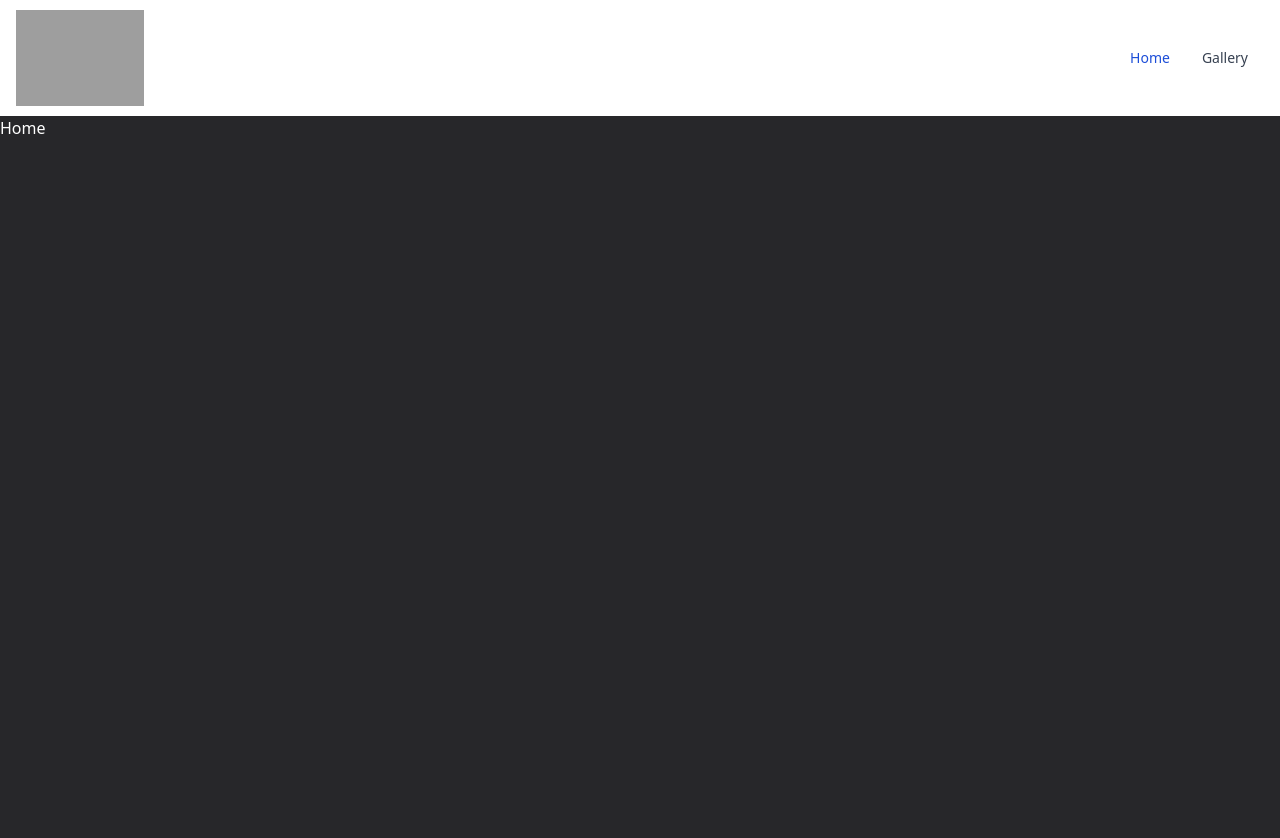
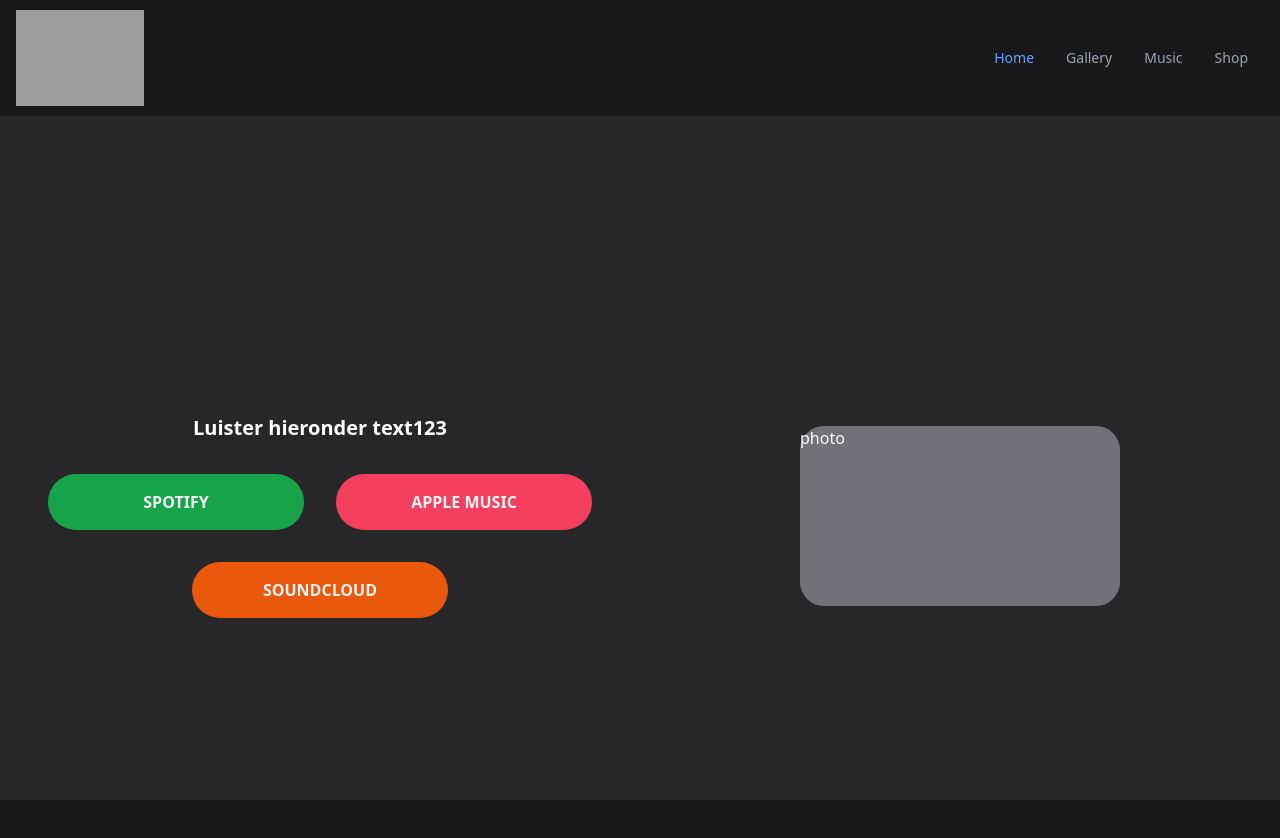
Before and after one commit to FUELIZED/FuelizedWebshopReact, a React (Vite) app: page / in a window 1280 px wide. Shown: the top 838 px of the page. Before the commit the page ends 800 px from the top, so only its background shows below. Built offline with nearby package versions, Linux system fonts and the light colour scheme; grey boxes are pictures that could not be loaded.

Commit message:
home page

```diff
--- a/src/App.css
+++ b/src/App.css
@@ -4,6 +4,10 @@
 
 * {
   color: white;
+}
+
+html {
+  scroll-behavior: smooth;
 }
 
 /* #root {
--- a/src/pages/Gallery.jsx
+++ b/src/pages/Gallery.jsx
@@ -3,7 +3,7 @@
 export const Gallery = () => {
     return (
         <>
-            <Nav />
+            <Nav active="gallery"/>
             <h1>Gallery</h1>
         </>
     )
--- a/src/pages/Home.jsx
+++ b/src/pages/Home.jsx
@@ -1,10 +1,27 @@
 import { Nav } from './components/Nav.jsx';
+
+const roundedBtn = 'inline-block rounded-full text-zinc-100 hover:text-zinc-900 w-64 py-4 text-center font-bold m-4';
 
 export const Home = () => {
     return (
         <>
-            <Nav />
-            <h1>Home</h1>
+            <div className='h-screen bg-zinc-800'>
+                <Nav active="home"/>
+                <div className='grid place-items-center grid-cols-2 grid-flow-row h-full'>
+                    <div className='grid place-items-center'>
+                        <p className='m-4 font-semibold text-xl'>Luister hieronder text123</p>
+                        <div>
+                            <a href='https://open.spotify.com/artist/2xcgEqf4X5xcerwDFEcefI' className={`${roundedBtn} bg-green-600 hover:bg-green-500`}>SPOTIFY</a>
+                            <a href='https://music.apple.com/us/artist/fuelized/1388443720' className={`${roundedBtn} bg-rose-500 hover:bg-rose-400`}>APPLE MUSIC</a>
+                        </div>
+                        <a href='https://soundcloud.com/fuelizeddnb' className={`${roundedBtn} bg-orange-600 hover:bg-orange-500`}>SOUNDCLOUD</a>
+                    </div>
+                    <div className='bg-zinc-500 w-1/2 aspect-video rounded-3xl'>photo</div>
+                </div>
+            </div>
+            <div className='h-screen bg-zinc-900'>
+
+            </div>
         </>
     )
 };
--- a/src/pages/Music.jsx
+++ b/src/pages/Music.jsx
@@ -3,7 +3,7 @@
 export const Music = () => {
     return (
         <>
-            <Nav />
+            <Nav active="music"/>
             <h1>Music</h1>
         </>
     )
--- a/src/pages/components/Nav.jsx
+++ b/src/pages/components/Nav.jsx
@@ -1,27 +1,37 @@
 import { Link } from "react-router-dom"
 
-export const Nav = () => {
+export const Nav = (arg) => {
     return (
-        <nav class="bg-white border-gray-200 px-2 sm:px-4 py-2.5 dark:bg-gray-900">
-            <div class="container flex flex-wrap items-center justify-between mx-auto">
+        <nav className="bg-zinc-900 border-zinc-200 px-2 sm:px-4 py-2.5">
+            <div className="container flex flex-wrap items-center justify-between mx-auto">
                 <Link to="/" class="flex items-center">
-                    <img src="src\assets\GREY BODY WHITE BORDER.png" class="self-center text-xl font-semibold whitespace-nowrap dark:text-white w-32" alt="Fuelized" />
+                    <img src="src\assets\GREY BODY WHITE BORDER.png" className="self-center text-xl font-semibold whitespace-nowrap text-white w-32" alt="Fuelized" />
                 </Link>
-                <button data-collapse-toggle="navbar-default" type="button" class="inline-flex items-center p-2 ml-3 text-sm text-gray-500 rounded-lg md:hidden hover:bg-gray-100 focus:outline-none focus:ring-2 focus:ring-gray-200 dark:text-gray-400 dark:hover:bg-gray-700 dark:focus:ring-gray-600" aria-controls="navbar-default" aria-expanded="false">
+                <button data-collapse-toggle="navbar-default" type="button" class="inline-flex items-center p-2 ml-3 text-sm text-gray-400 rounded-lg md:hidden hover:bg-gray-100 focus:outline-none" aria-controls="navbar-default" aria-expanded="false">
                 <span class="sr-only">Open main menu</span>
                 <svg class="w-6 h-6" aria-hidden="true" fill="currentColor" viewBox="0 0 20 20" xmlns="http://www.w3.org/2000/svg"><path fill-rule="evenodd" d="M3 5a1 1 0 011-1h12a1 1 0 110 2H4a1 1 0 01-1-1zM3 10a1 1 0 011-1h12a1 1 0 110 2H4a1 1 0 01-1-1zM3 15a1 1 0 011-1h12a1 1 0 110 2H4a1 1 0 01-1-1z" clip-rule="evenodd"></path></svg>
                 </button>
                 <div class="hidden w-full md:block md:w-auto" id="navbar-default">
-                <ul class="flex flex-col p-4 mt-4 border border-gray-100 rounded-lg bg-gray-50 md:flex-row md:space-x-8 md:mt-0
-                    md:text-sm md:font-medium md:border-0 md:bg-white dark:bg-gray-800 md:dark:bg-gray-900 dark:border-gray-700">
+                <ul class="flex flex-col p-4 mt-4 border border-zinc-700 rounded-lg bg-zinc-800 md:flex-row md:space-x-8 md:mt-0
+                    md:text-sm md:font-medium md:border-0 md:bg-white md:bg-zinc-900 dark:border-zinc-700">
                     <li>
-                        <Link to="/" class="block py-2 pl-3 pr-4 text-white bg-blue-700 rounded md:bg-transparent md:text-blue-700 md:p-0 dark:text-white" aria-current="page">
+                        <Link to="/" className={`block py-2 pl-3 pr-4 ${arg.active === "home" ? "text-blue-400": "text-gray-400"} bg-blue-700 rounded md:bg-transparent md:p-0`}>
                             Home
                         </Link>
                     </li>
                     <li>
-                        <Link to="/gallery" class="block py-2 pl-3 pr-4 text-gray-700 rounded hover:bg-gray-100 md:hover:bg-transparent md:border-0 md:hover:text-blue-700 md:p-0 dark:text-gray-400 md:dark:hover:text-white dark:hover:bg-gray-700 dark:hover:text-white md:dark:hover:bg-transparent">
+                        <Link to="/gallery" className={`block py-2 pl-3 pr-4 ${arg.active === "gallery" ? "text-blue-400": "text-gray-400"} bg-blue-700 rounded md:bg-transparent md:p-0`}>
                             Gallery
+                        </Link>
+                    </li>
+                    <li>
+                        <Link to="/music" className={`block py-2 pl-3 pr-4 ${arg.active === "music" ? "text-blue-400": "text-gray-400"} bg-blue-700 rounded md:bg-transparent md:p-0`}>
+                            Music
+                        </Link>
+                    </li>
+                    <li>
+                        <Link to="/shop" className={`block py-2 pl-3 pr-4 ${arg.active === "shop" ? "text-blue-400": "text-gray-400"} bg-blue-700 rounded md:bg-transparent md:p-0`}>
+                            Shop
                         </Link>
                     </li>
                 </ul>
```
